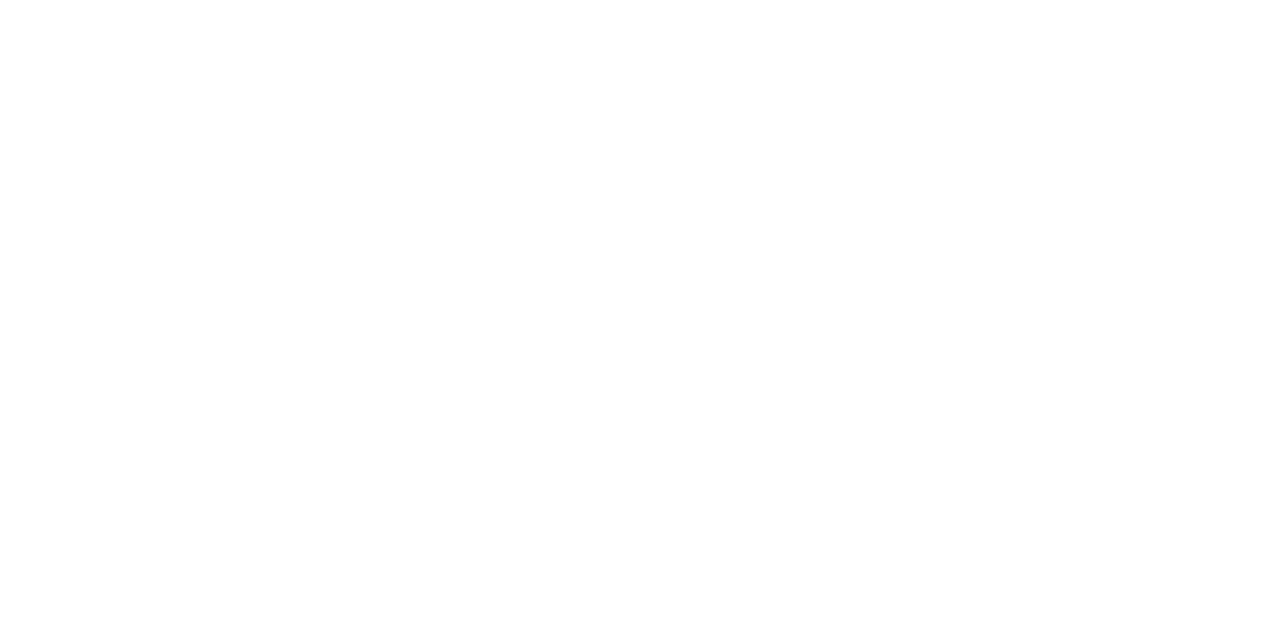
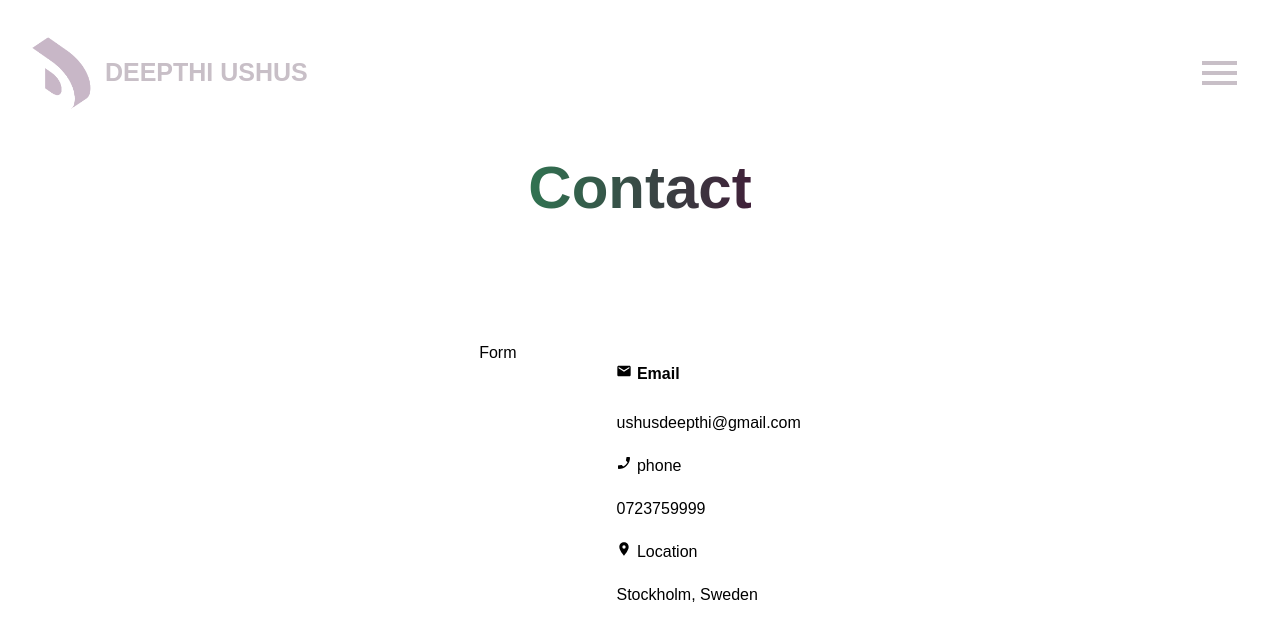
Before and after one commit to ushusdeepthi/portfolio, a React (Create React App) app: page /contact in a window 1280 px wide. Shown: the top 640 px of the page. Built offline with nearby package versions, Linux system fonts and the light colour scheme.

Commit message:
:building_construction: change structure contact page

```diff
--- a/src/pages/ContactPage.jsx
+++ b/src/pages/ContactPage.jsx
@@ -1,9 +1,36 @@
 import React from 'react'
+import NavBar from '../components/NavBar'
+import { MdEmail,MdLocationOn, MdPhoneEnabled} from "react-icons/md";
+
+import {Container,Item,Wrapper} from '../components/styles/Container'
+import HeadingSecondary from '../components/styles/HeadingSecondary'
 
 export default function ContactPage() {
     return (
-        <div>
-
-        </div>
+            <Wrapper>
+                <NavBar />
+                <div className="utility">
+                <HeadingSecondary>Contact</HeadingSecondary>
+                </div>
+                <Container>
+                    <Item>
+                        Form
+                    </Item>
+                    <Item >
+                        <div className="contact">
+                            <h4><MdEmail /> Email</h4>
+                            <p>ushusdeepthi@gmail.com</p>
+                        </div>
+                        <div className="contact">
+                            <MdPhoneEnabled /> phone
+                            <p>0723759999</p>
+                        </div>
+                        <div className="contact">
+                            <MdLocationOn/> Location
+                            <p>Stockholm, Sweden</p>
+                        </div>
+                    </Item>
+                </Container>
+            </Wrapper>
     )
 }
```
